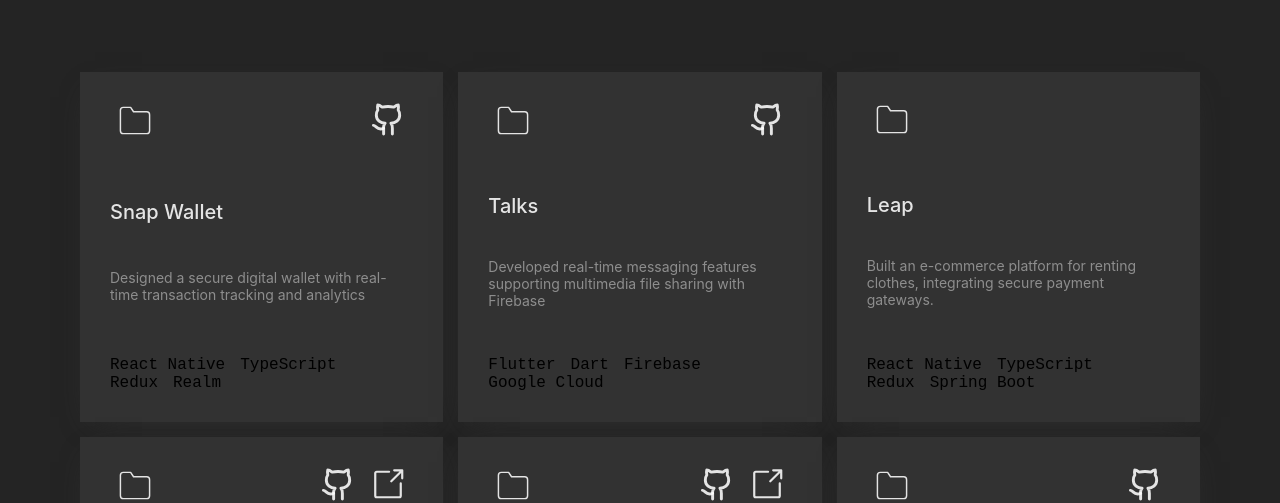
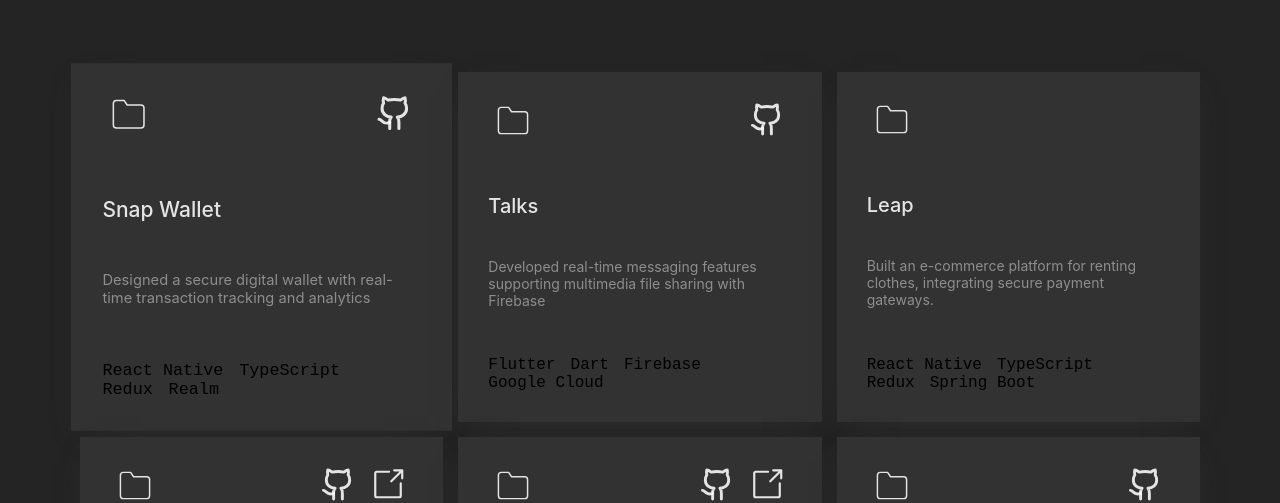
Before and after one commit to johnwesly2002/Portfolio, a React (Vite) app: page / in a window 1280 px wide. In both pictures the pointer is over the element 261 px from the left and 2461 px from the top of the page. Shown: the part 2214-2717 px from the top of the page. Built offline with nearby package versions, Linux system fonts and the light colour scheme.

Commit message:
Quick Fix for card hover effect for Projects

```diff
--- a/src/App.css
+++ b/src/App.css
@@ -235,6 +235,10 @@ line-height: 1.4;
 .Projects .projectLi {
   position: relative;
   cursor: default;
+  transition: var(--transition);
+}
+.Projects .projectbox:hover {
+  transform: scale(1.05);
   transition: var(--transition);
 }
 .Projects .projectbox {
```
